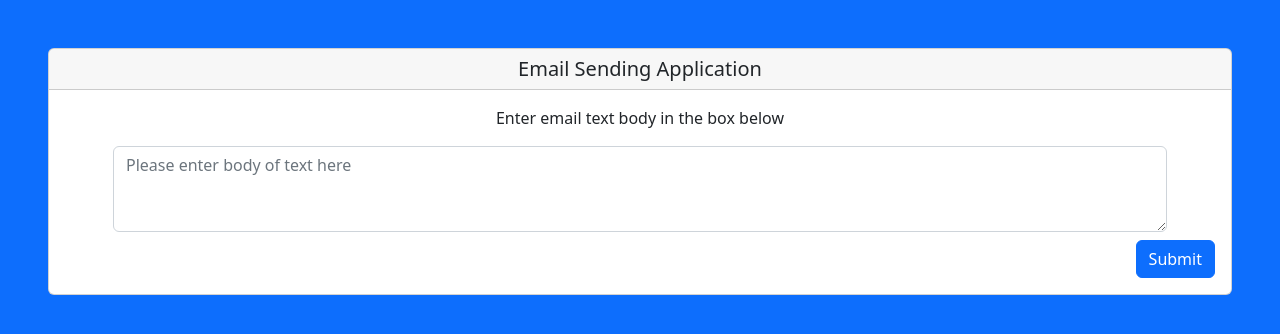
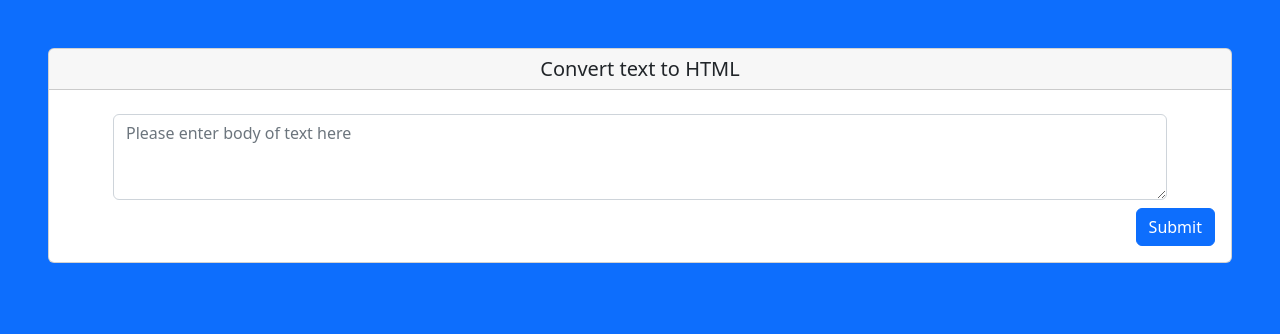
Before and after one commit to KevinCoxDev/TextToHTML, a Django app: template templates/textToHTML.html in a window 1280 px wide. Shown: the top 334 px of the page. Run offline with Django 4.2, Linux system fonts and the light colour scheme; the template is opened without the code that fills it, so the values that code supplies are empty.

Commit message:
HTML change

```diff
--- a/TextToHTML/urls.py
+++ b/TextToHTML/urls.py
@@ -14,8 +14,9 @@ Including another URLconf
     2. Add a URL to urlpatterns:  path('blog/', include('blog.urls'))
 """
 from django.contrib import admin
-from django.urls import path
+from django.urls import path, include
 
 urlpatterns = [
     path('admin/', admin.site.urls),
+    path('textToHtml/', include('htmlfromtext.urls'))
 ]
--- a/templates/textToHTML.html
+++ b/templates/textToHTML.html
@@ -9,11 +9,8 @@
 </head>
 <body class="bg-primary">
 <div class="card text-center m-5">
-    <h5 class="card-header">Email Sending Application</h5>
+    <h5 class="card-header">Convert text to HTML</h5>
     <div class="card-body">
-        <p class="card-text">Enter email text body in the box below</p>
-
-
         <form method="POST">
             {% csrf_token %}
             <div class="form-group ms-5 me-5">
```
